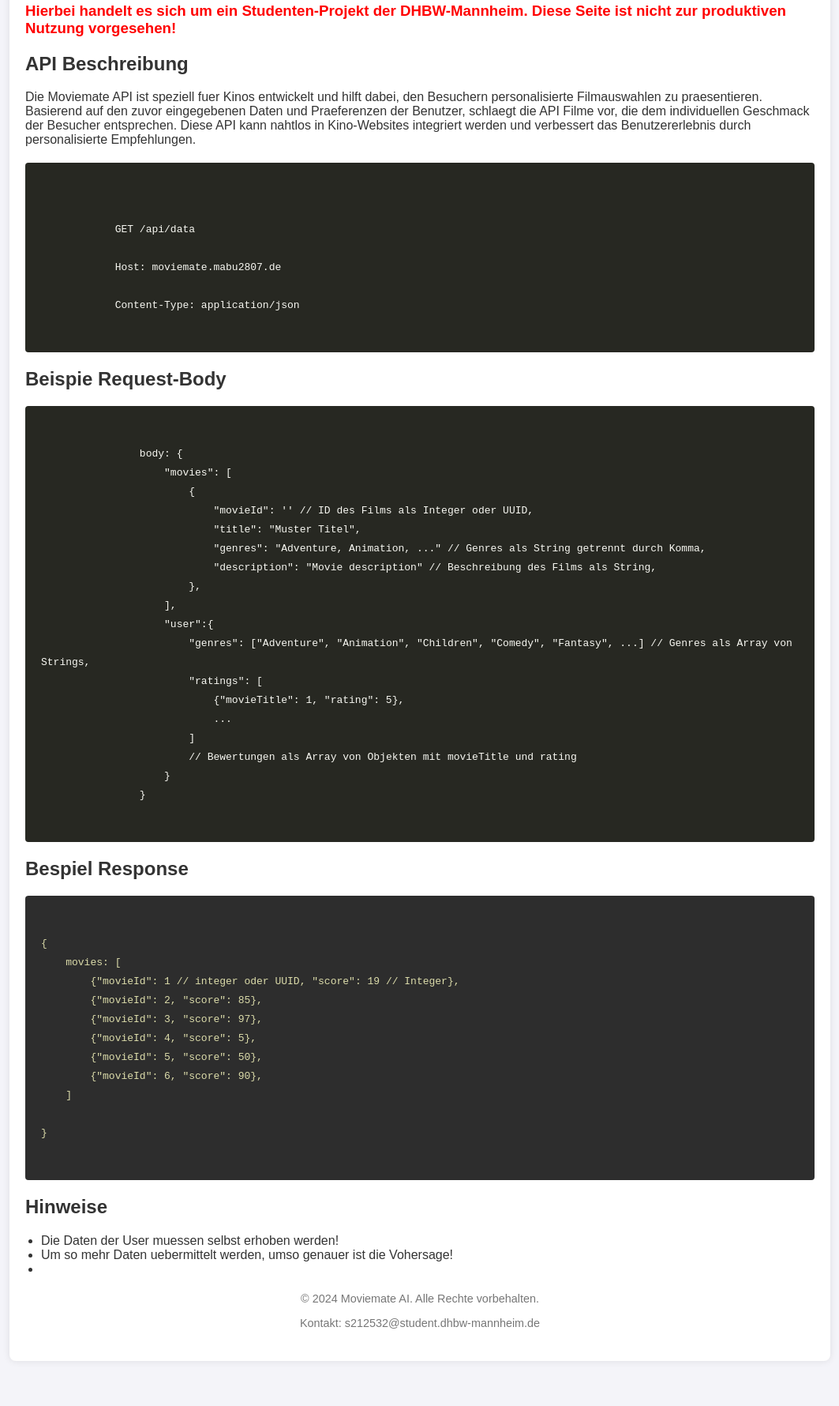
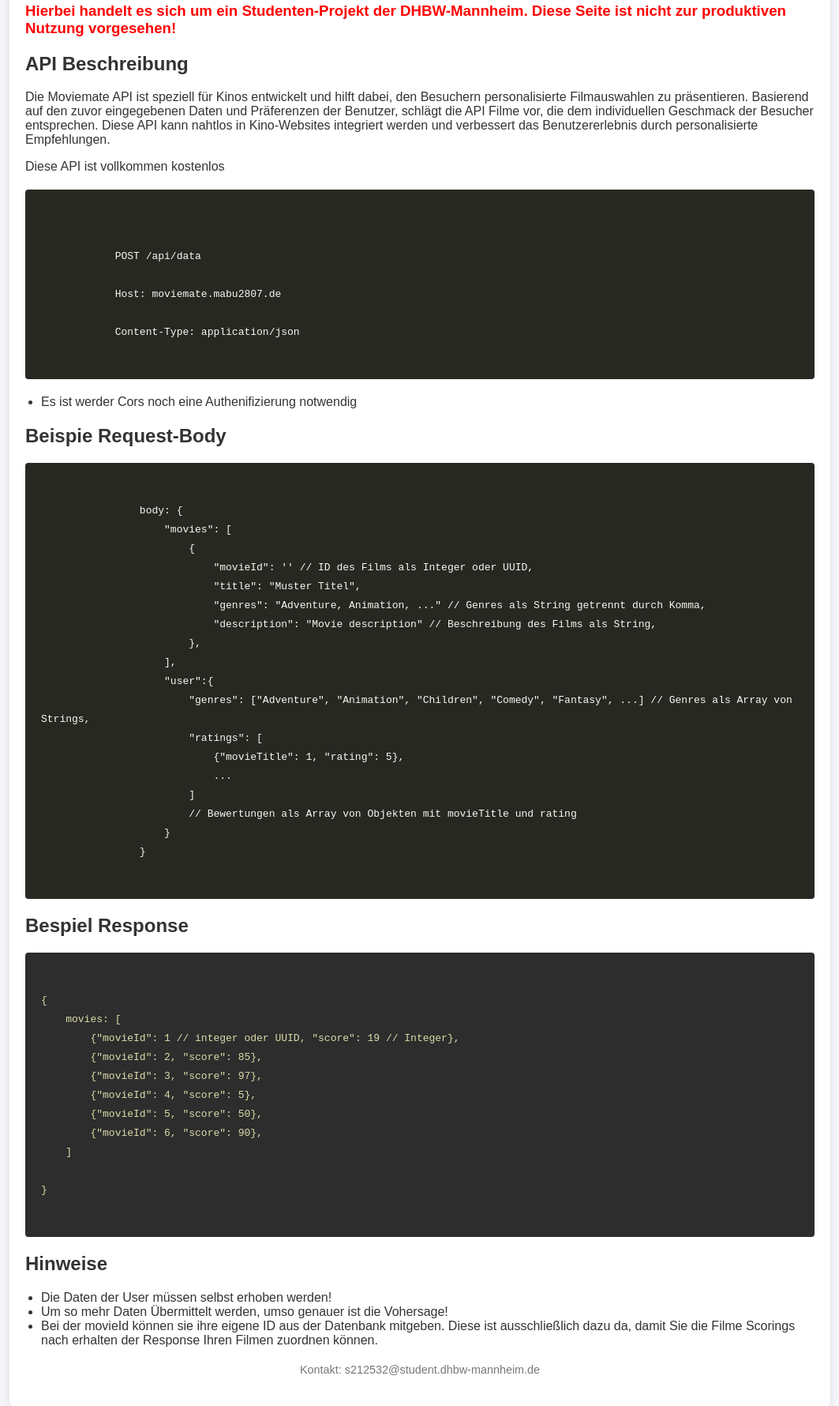
Before and after one commit to KI-Projekt/movie-recommendation-model, a plain HTML site: page index.html in a window 1280 px wide. Shown: the part 136-1916 px from the top of the page at 79% size, without its empty margins (108-1171 px from the left). Before the commit the page ends 1879 px from the top, so only its background shows below. Drawn offline with Linux system fonts and the light colour scheme.

Commit message:
html_page ready

```diff
--- a/index.html
+++ b/index.html
@@ -77,16 +77,23 @@
     <div class="api-description">
         <h3 class="red">Hierbei handelt es sich um ein Studenten-Projekt der DHBW-Mannheim. Diese Seite ist nicht zur produktiven Nutzung vorgesehen!</h3>
         <h2>API Beschreibung</h2>
-        <p>Die Moviemate API ist speziell fuer Kinos entwickelt und hilft dabei, den Besuchern personalisierte Filmauswahlen zu praesentieren. Basierend auf den zuvor eingegebenen Daten und Praeferenzen der Benutzer, schlaegt die API Filme vor, die dem individuellen Geschmack der Besucher entsprechen. Diese API kann nahtlos in Kino-Websites integriert werden und verbessert das Benutzererlebnis durch personalisierte Empfehlungen.</p>
+        <p>Die Moviemate API ist speziell f&uumlr Kinos entwickelt und hilft dabei, den Besuchern personalisierte Filmauswahlen zu pr&aumlsentieren. Basierend auf den zuvor eingegebenen Daten und Pr&aumlferenzen der Benutzer, schl&aumlgt die API Filme vor, die dem individuellen Geschmack der Besucher entsprechen. Diese API kann nahtlos in Kino-Websites integriert werden und verbessert das Benutzererlebnis durch personalisierte Empfehlungen.</p>
+        <p>Diese API ist vollkommen kostenlos</p>
+
     </div>
 
     <div class="code-block">
         <code>
             <!-- Placeholder für die API-Dokumentation -->
-            GET /api/data<br>
+            POST /api/data<br>
             Host: moviemate.mabu2807.de<br>
             Content-Type: application/json
         </code>
+    </div>
+    <div class="placeholder-list">
+        <ul>
+            <li>Es ist werder Cors noch eine Authenifizierung notwendig</li>
+        </ul>
     </div>
     <div class="example-request">
         <h2>Beispie Request-Body</h2>
@@ -135,15 +142,14 @@
     <div class="placeholder-list">
         <h2>Hinweise</h2>
         <ul>
-            <li>Die Daten der User muessen selbst erhoben werden!</li>
-            <li>Um so mehr Daten uebermittelt werden, umso genauer ist die Vohersage!</li>
-            <li><!-- Placeholder für Stichpunkt 3 --></li>
+            <li>Die Daten der User m&uumlssen selbst erhoben werden!</li>
+            <li>Um so mehr Daten &Uumlbermittelt werden, umso genauer ist die Vohersage!</li>
+            <li>Bei der movieId k&oumlnnen sie ihre eigene ID aus der Datenbank mitgeben. Diese ist ausschlie&szliglich dazu da, damit Sie die Filme Scorings nach erhalten der Response Ihren Filmen zuordnen k&oumlnnen.</li>
         </ul>
     </div>
 
     <div class="impressum">
         <footer>
-            <p>&copy; 2024 Moviemate AI. Alle Rechte vorbehalten.</p>
             <p>Kontakt: s212532@student.dhbw-mannheim.de</p>
         </footer>
     </div>
```
Also changed, not shown: 1 other file.
